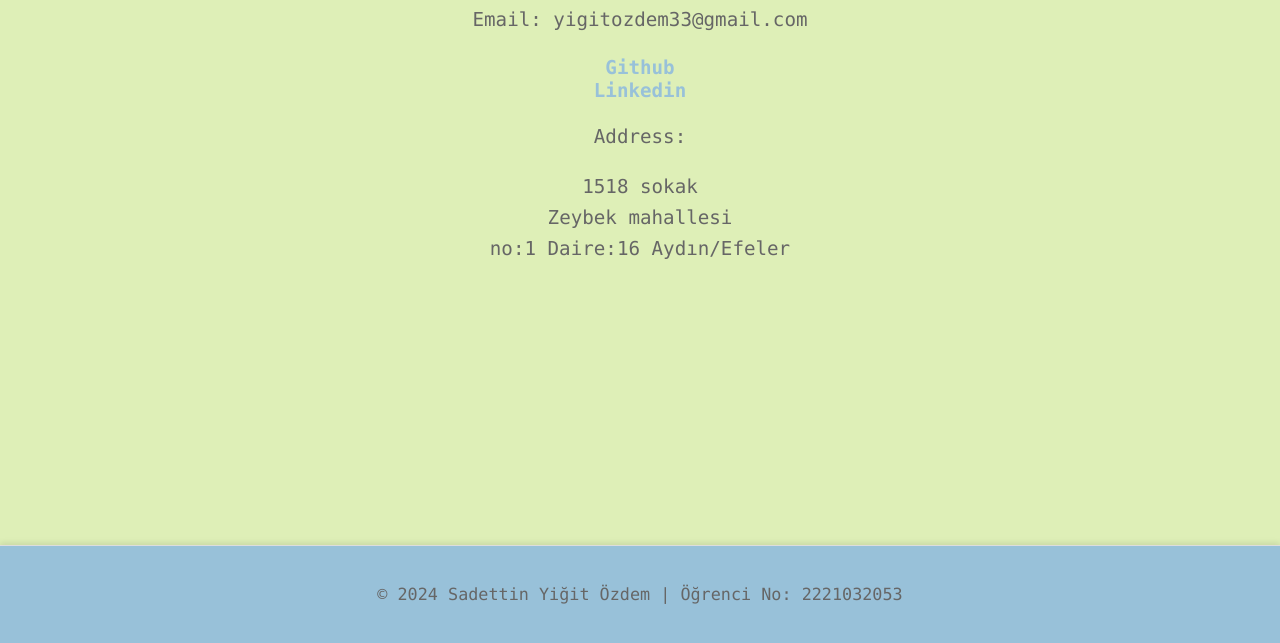
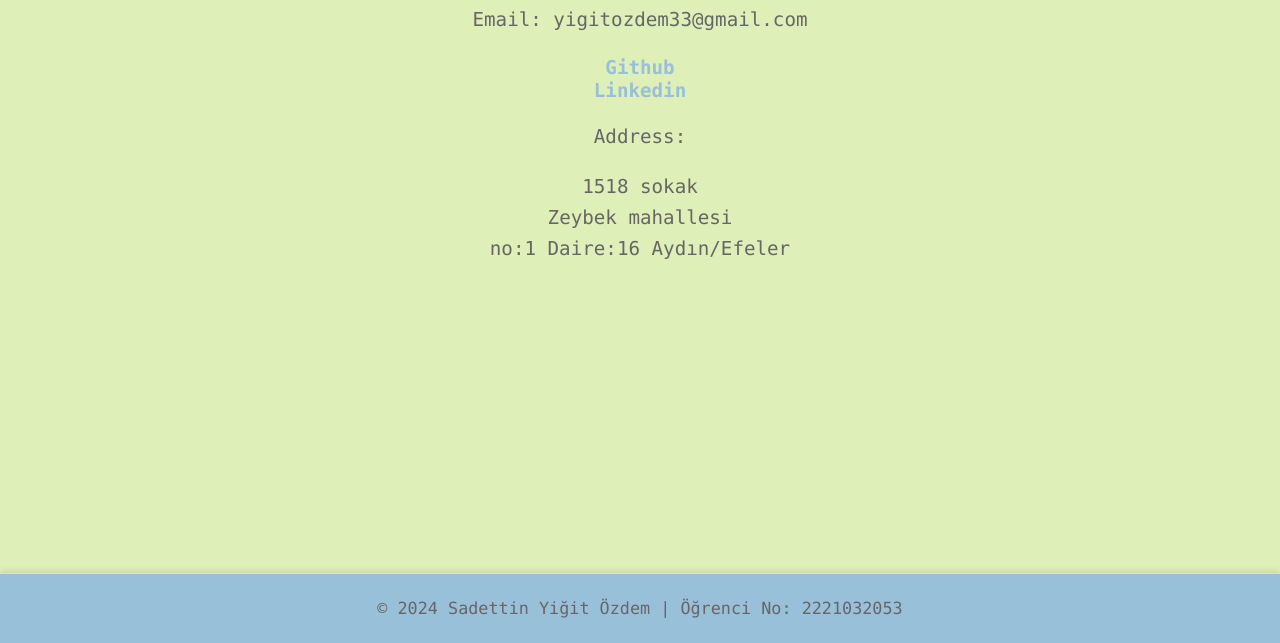
Before and after one commit to S4Dullah/devhomeworksadettin, a plain HTML site: page public/contact.html in a window 1280 px wide. Shown: the part 157-800 px from the top of the page. Drawn offline with Linux system fonts and the light colour scheme.

Commit message:
Update contact.css

```diff
--- a/public/contact.css
+++ b/public/contact.css
@@ -94,14 +94,14 @@ p.address {
 /* Footer stil ayarları */
 footer {
     background-color: #98C1D9;
-    color: #ffffff;
+    color: #ffffff !important; /* !important ekleyerek diğer kuralları geçersiz kılabilirsiniz */
     text-align: center;
-    padding: 15px 0;
+    padding: 1px 0;
     font-size: 14px;
     position: fixed;
     bottom: 0;
     width: 100%;
-    box-shadow: 0 -2px 6px rgba(0, 0, 0, 0.1); /* Alt gölge */
+    box-shadow: 0 -2px 6px rgba(0, 0, 0, 0.1);
     border-top: 1px solid #ddd;
 }
 
```
